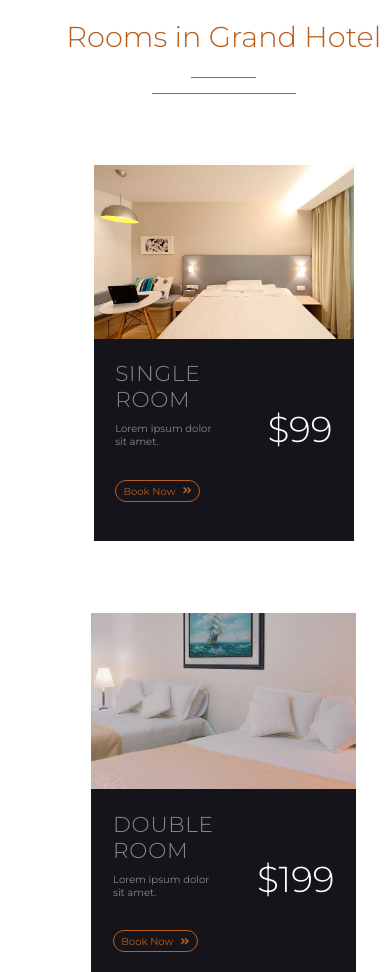
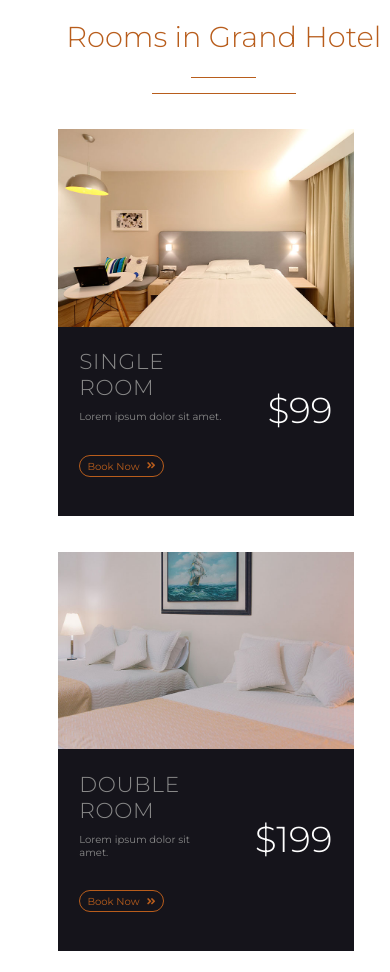
Before and after one commit to webdeveloper1213/GrandHotel2, a plain HTML site: page index.html in a window 390 px wide. Shown: the part 1820-2792 px from the top of the page. Drawn offline with Linux system fonts and the light colour scheme.

Commit message:
some changes

```diff
--- a/css/style.css
+++ b/css/style.css
@@ -724,9 +724,7 @@ span.name-span {
     .sub-heading {
         font-size: 3rem;
     }
-    .room {
-        margin: 5rem;
-    }
+
 }
 @media(max-width:550px) {
     .review {
```
